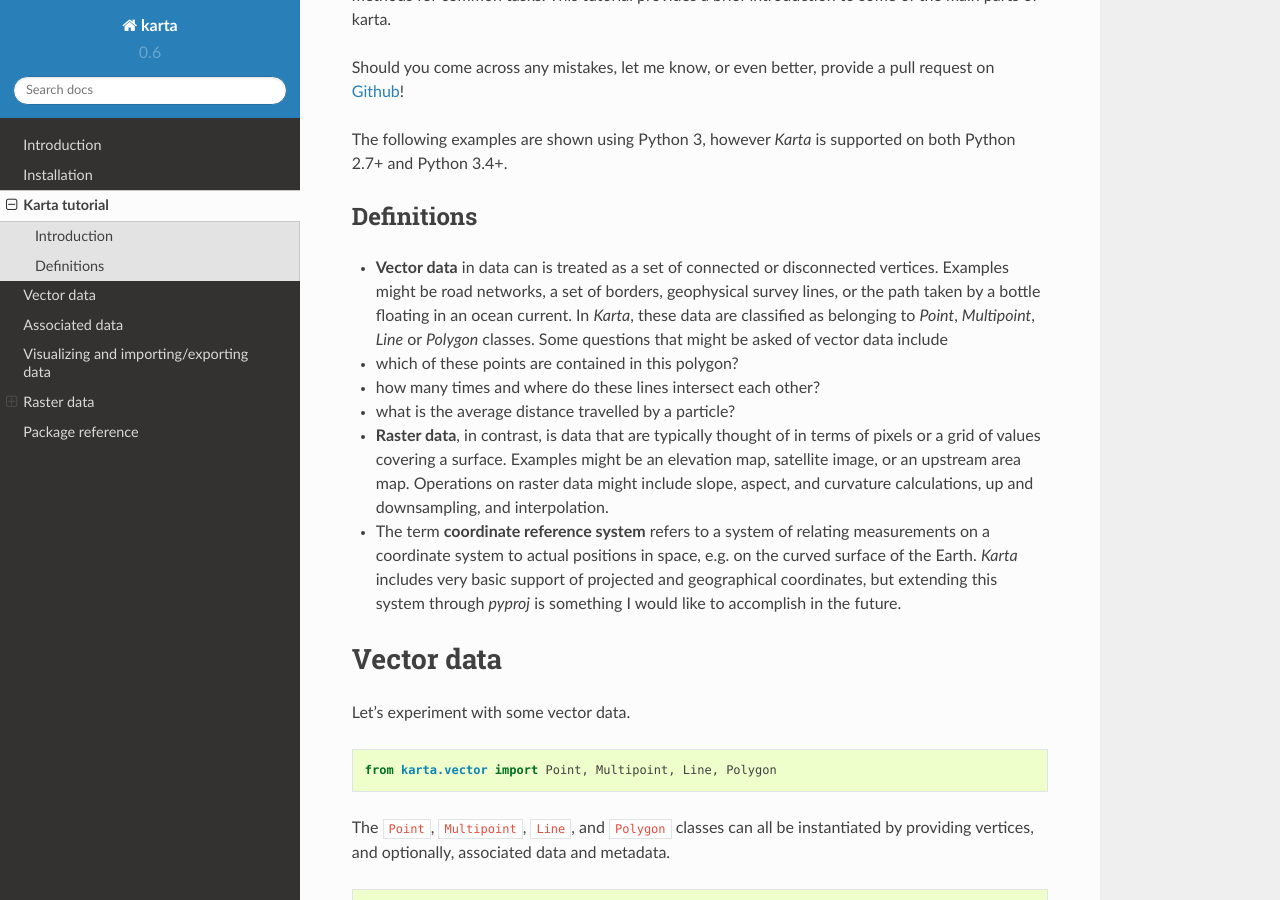
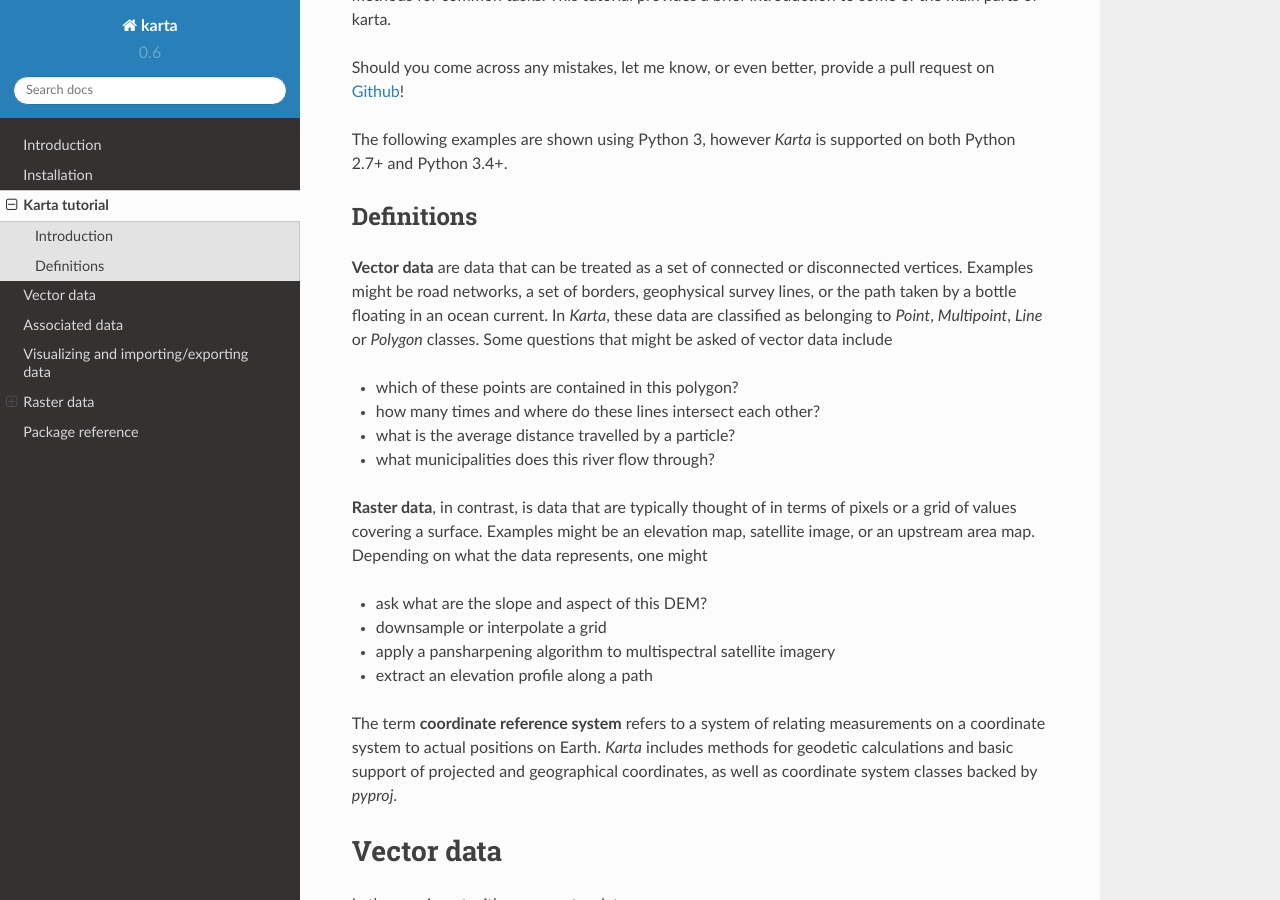
Before and after one commit to fortyninemaps/karta, a Sphinx documentation site: the page built from doc/source/tutorial.rst, in a window 1280 px wide and 900 px high, scrolled down 328 px. Built offline with Sphinx 7.4.7 and the Read the Docs theme 2.0.0, drawn with Linux system fonts in a browser that asks for light colours; some of the changed text lies outside the part shown.

Commit message:
docs: update tutorial

```diff
--- a/doc/source/tutorial.rst
+++ b/doc/source/tutorial.rst
@@ -23,28 +23,33 @@ supported on both Python 2.7+ and Python 3.4+.
 Definitions
 -----------
 
--  **Vector data** in data can is treated as a set of connected or
-   disconnected vertices. Examples might be road networks, a set of
-   borders, geophysical survey lines, or the path taken by a bottle
-   floating in an ocean current. In *Karta*, these data are classified
-   as belonging to *Point*, *Multipoint*, *Line* or *Polygon* classes.
-   Some questions that might be asked of vector data include
+**Vector data** are data that can be treated as a set of connected or
+disconnected vertices. Examples might be road networks, a set of
+borders, geophysical survey lines, or the path taken by a bottle
+floating in an ocean current. In *Karta*, these data are classified as
+belonging to *Point*, *Multipoint*, *Line* or *Polygon* classes. Some
+questions that might be asked of vector data include
+
 -  which of these points are contained in this polygon?
 -  how many times and where do these lines intersect each other?
 -  what is the average distance travelled by a particle?
+-  what municipalities does this river flow through?
 
--  **Raster data**, in contrast, is data that are typically thought of
-   in terms of pixels or a grid of values covering a surface. Examples
-   might be an elevation map, satellite image, or an upstream area map.
-   Operations on raster data might include slope, aspect, and curvature
-   calculations, up and downsampling, and interpolation.
+**Raster data**, in contrast, is data that are typically thought of in
+terms of pixels or a grid of values covering a surface. Examples might
+be an elevation map, satellite image, or an upstream area map. Depending
+on what the data represents, one might
 
--  The term **coordinate reference system** refers to a system of
-   relating measurements on a coordinate system to actual positions in
-   space, e.g. on the curved surface of the Earth. *Karta* includes very
-   basic support of projected and geographical coordinates, but
-   extending this system through *pyproj* is something I would like to
-   accomplish in the future.
+-  ask what are the slope and aspect of this DEM?
+-  downsample or interpolate a grid
+-  apply a pansharpening algorithm to multispectral satellite imagery
+-  extract an elevation profile along a path
+
+The term **coordinate reference system** refers to a system of relating
+measurements on a coordinate system to actual positions on Earth.
+*Karta* includes methods for geodetic calculations and basic support of
+projected and geographical coordinates, as well as coordinate system
+classes backed by *pyproj*.
 
 Vector data
 ===========
@@ -460,8 +465,11 @@ geometry.
 Visualizing and importing/exporting data
 ========================================
 
-The ``get_coordinate_lists`` method provides lists of coordinates, which
-make is easy to visualize a geometry.
+The ``get_coordinate_lists`` method and ``coordinates`` attribute
+provide lists of coordinates, which make it easy to visualize a
+geometry. Higher-level plotting operations are provided by the separate
+`karta.mapping <https://github.com/fortyninemaps/karta-map>`__
+submodule, not described here.
 
 .. code:: python
 
@@ -517,22 +525,17 @@ Bands
 To provide flexibility, different band instances are provided by
 ``karta.raster.bands`` using different strategies for data storage.
 
-The simplest case, ``SimpleBand``, used a numpy array to store all data
-in memory. This makes it reasonably fast, but can use a lot of memory
-when opening multiple large rasters.
+-  The simplest case, ``SimpleBand``, uses a numpy array to store all
+   data. This makes it reasonably fast, but can use a lot of memory when
+   opening multiple large rasters.
+-  The default case, ``CompressedBand``, uses chunking and blosc
+   compression to reduce the memory footprint of the raster data, at a
+   small speed cost.
+-  Finally, ``GdalFileBand`` reads data directly from a valid GDAL
+   datasource, using the least memory but performing the slowest.
 
-The default case, ``CompressedBand``, uses blosc in-memory compression
-to reduce the memory footprint of the raster data, at a small speed
-cost.
-
-Finally, ``GdalFileBand`` reads data directly from a valid GDAL
-datasource, using the least memory but performing the slowest.
-
-    Note: ``GdalFileBand`` doesn't support all raster operations
-    supported by the other band types.
-
-When opening or creating a ``RegularGrid``, a non-default band type can
-be specified as a keyword argument.
+    Note: ``GdalFileBand`` doesn't currently handle all raster
+    operations supported by the other band types.
 
 .. code:: python
 
@@ -569,6 +572,9 @@ be specified as a keyword argument.
 
     (354000.0, 628500.0, 8648400.0, 8922600.0)
 
+
+When opening or creating a ``RegularGrid``, a non-default band type can
+be specified as a keyword argument.
 
 .. code:: python
 
@@ -614,3 +620,5 @@ apply, i.e. one can do things like:
 
 The ``RegularGrid`` instance provides methods for sampling rasters,
 computing statistics, clipping and resizing, and resampling.
+
+**TODO: describe geotransform tuple and demstrate grid creation**
```
Also changed, not shown: doc/source/tutorial.ipynb.
